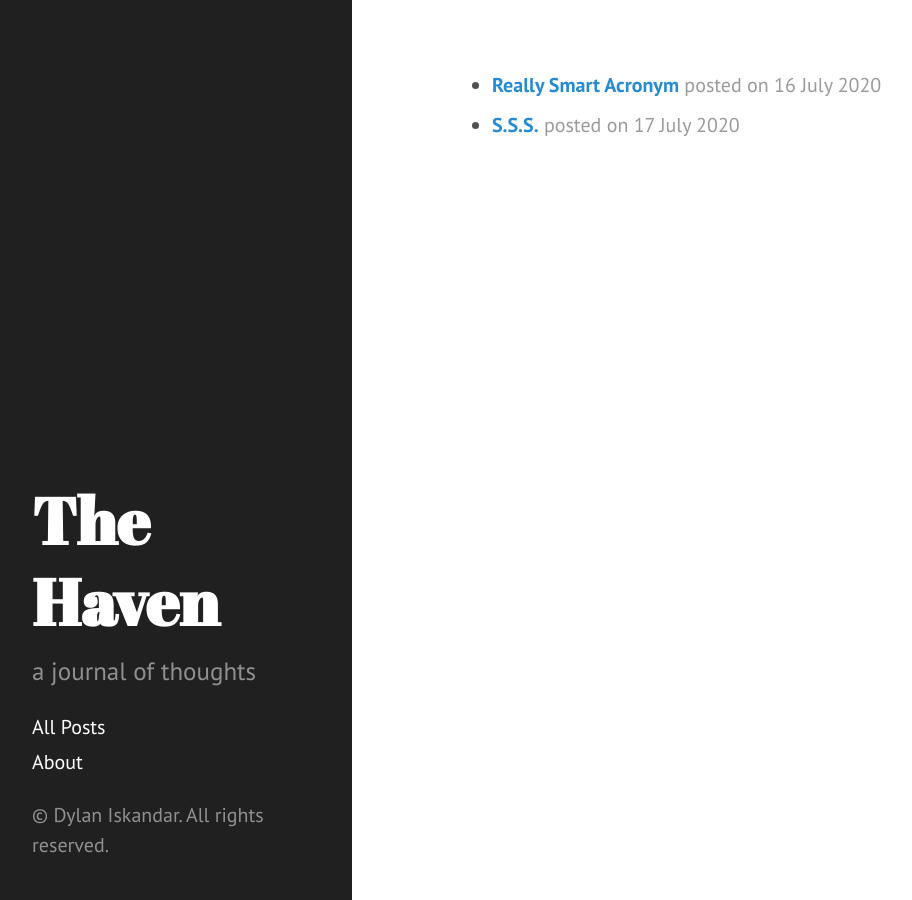
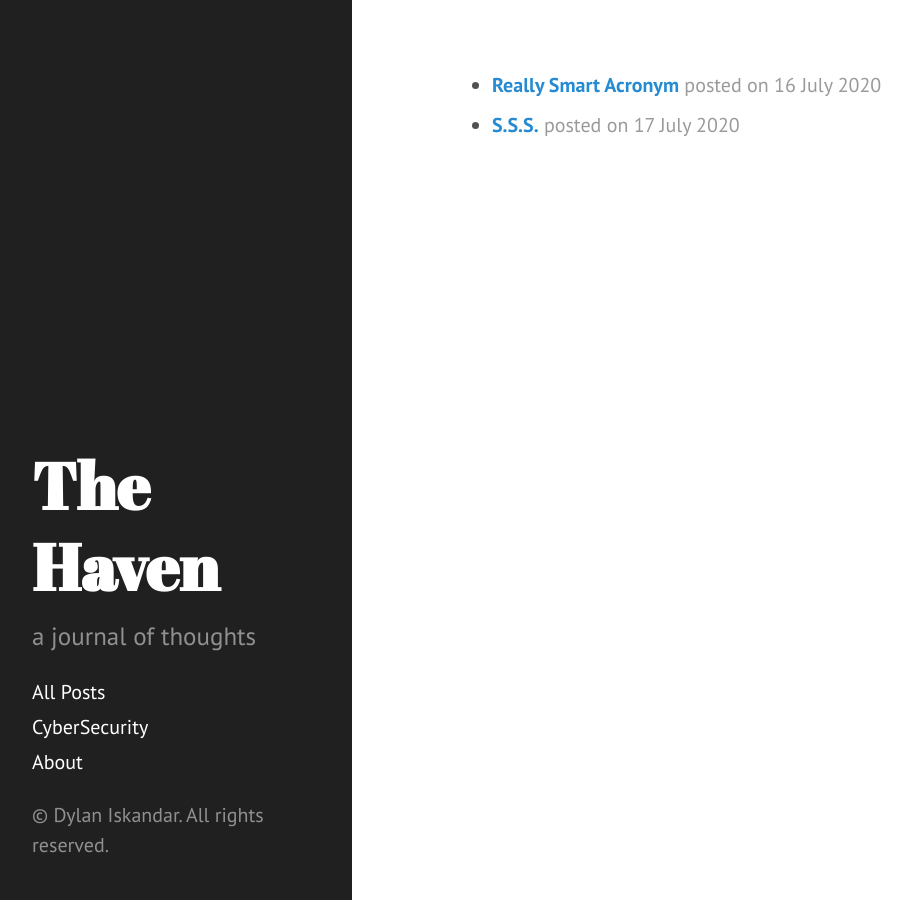
Before and after one commit to mayuridev/myblog, a Jekyll site: the page allposts.html, which Jekyll copies as it is, in a window 1280 px wide. Shown: the whole page, without its empty margins (8-920 px from the left). Built offline with Jekyll 4.4.1, drawn with Linux system fonts in a browser that asks for light colours.

Commit message:
category

```diff
--- a/allposts.html
+++ b/allposts.html
@@ -45,6 +45,7 @@
 
     <nav class="sidebar-nav">
       <a class="sidebar-nav-item" href="/allposts">All Posts</a>
+      <a class="sidebar-nav-item" href="#cybersec">CyberSecurity</a>
       <a class="sidebar-nav-item" href="https://dylaniskandar.com">About</a>
     </nav>
 
@@ -56,10 +57,10 @@
       <div class="posts">
   <ul>
 
-
-
+    <div id="cybersec">
       <li><span class="post-date"><b><a href="https://blog.dylaniskandar.com/2020/07/17/Really-Smart-Acronym/">Really Smart Acronym</a></b> posted on 16 July 2020</span></li>
       <li><span class="post-date"><b><a href="https://blog.dylaniskandar.com/2020/07/16/SSS/">S.S.S.</a></b> posted on 17 July 2020</span></li>
+    </div>
 
   </ul>
 </div>
```
